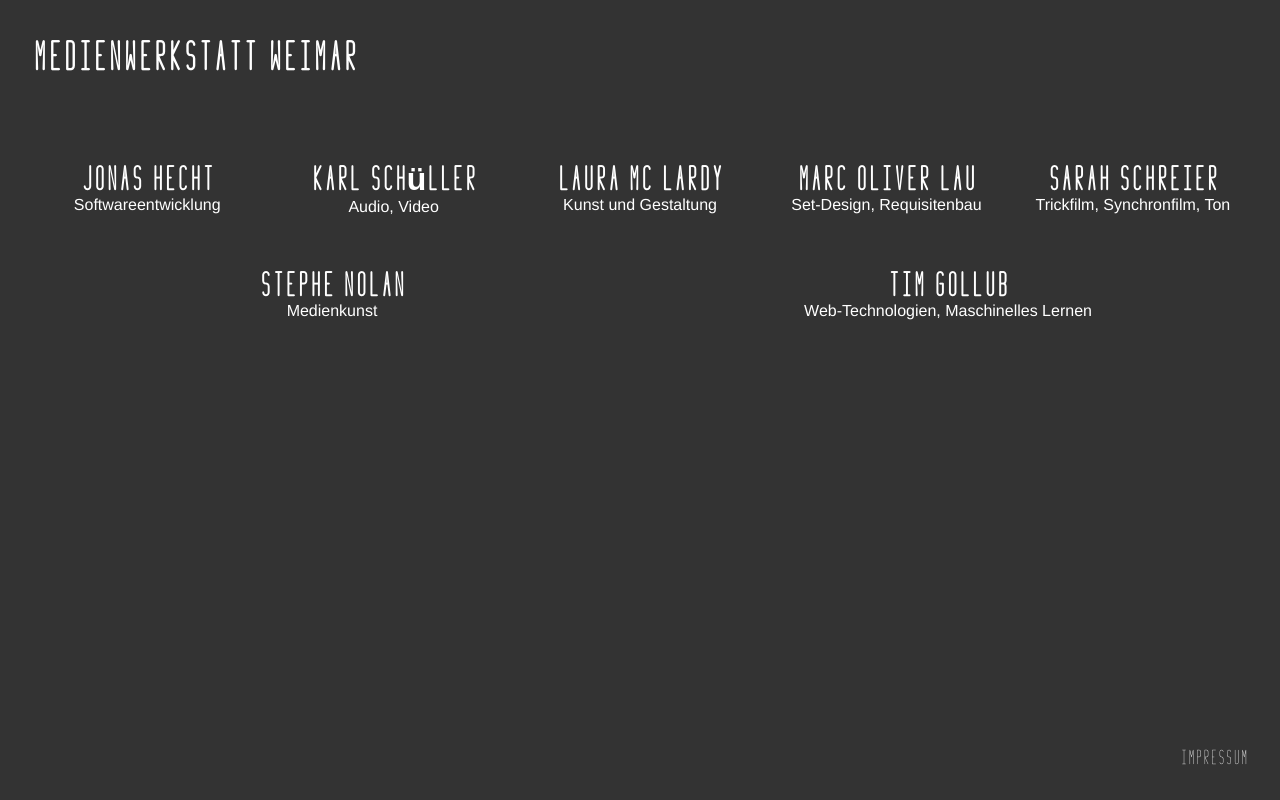
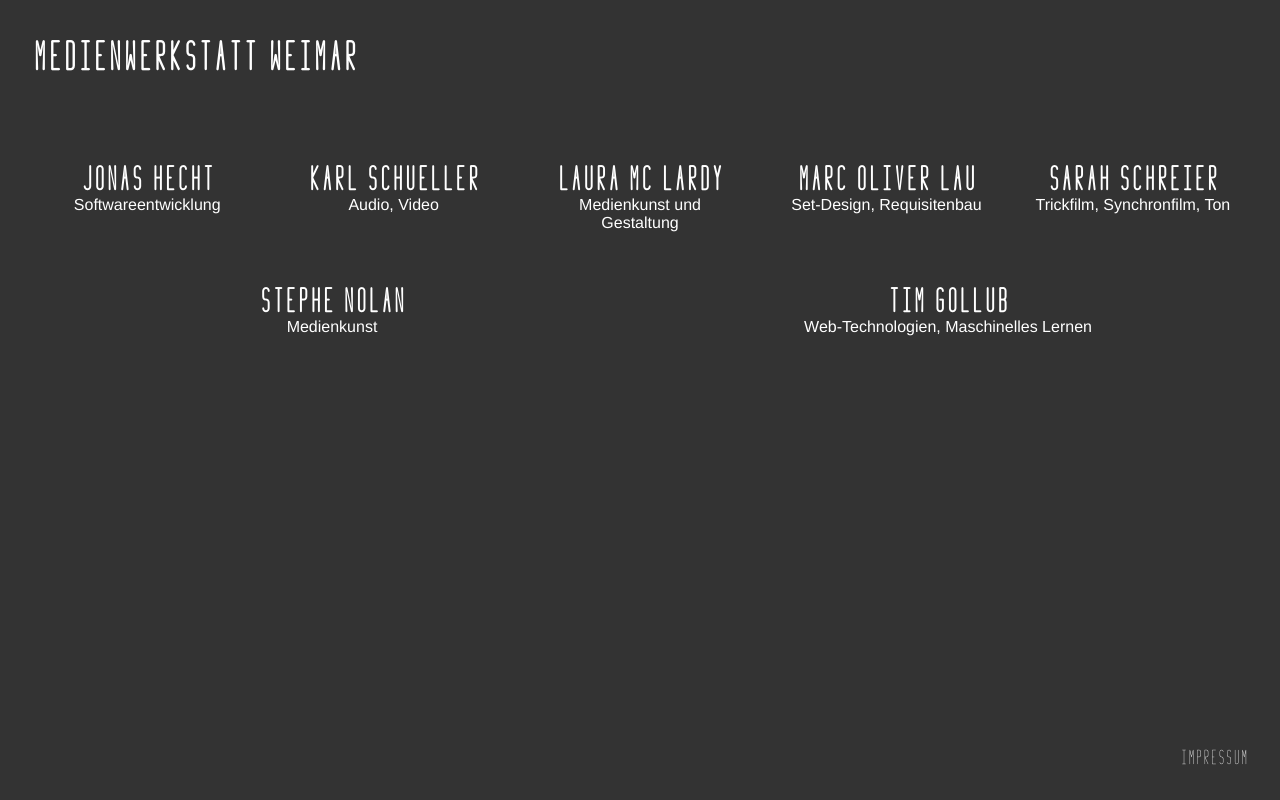
Before and after one commit to medienwerkstatt-weimar/homepage, a plain HTML site: page index.html in a window 1280 px wide. Drawn offline with Linux system fonts and the light colour scheme.

Commit message:
minor  update

```diff
--- a/index.html
+++ b/index.html
@@ -18,12 +18,12 @@
 					<p>Softwareentwicklung</p>
 				</li>
 				<li>
-					<h2>Karl Schüller</h3>
+					<h2>Karl Schueller</h3>
 					<p>Audio, Video</p>
 				</li>
 				<li>
 					<h2>Laura Mc Lardy</h3>
-					<p>Kunst und Gestaltung</p>
+					<p>Medienkunst und Gestaltung</p>
 				</li>
 				<li>
 					<h2>Marc Oliver Lau</h3>
```
